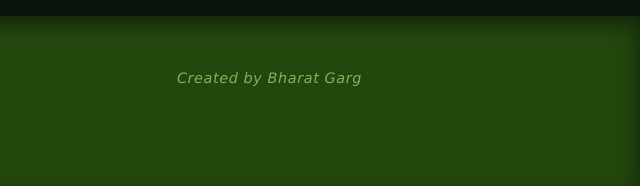
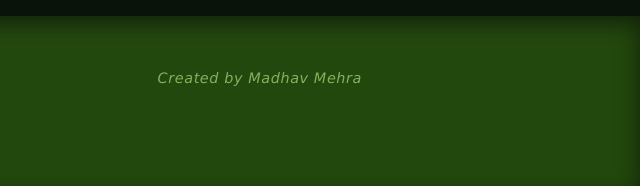
Before and after one commit to DeveloperMadhav069/DXN-WELLNESS, a plain HTML site: page contact.html in a window 1280 px wide. Shown: the part 1155-1341 px from the top of the page, 640-1280 px from the left. Drawn offline with Linux system fonts and the light colour scheme.

Commit message:
contact.html

```diff
--- a/contact.html
+++ b/contact.html
@@ -54,7 +54,7 @@
 <footer>
   <div class="container flex-center-between fade-in-footer">
     <p>Connect with DXN Wellness &copy; 2024</p>
-    <p>Created by Bharat Garg</p>
+    <p>Created by Madhav Mehra</p>
   </div>
 </footer>
 
```
